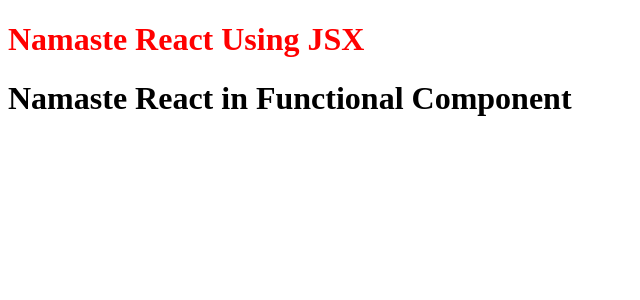
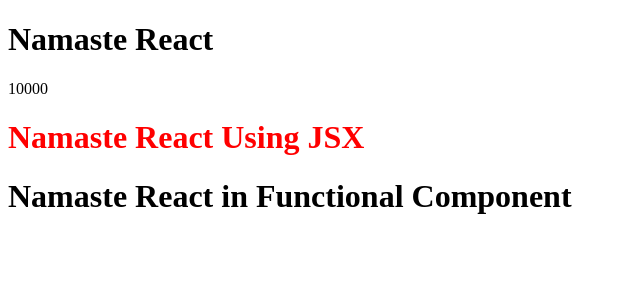
Before and after one commit to shibinshanty/React, a React (Vite) app: page / in a window 1280 px wide. Shown: the top 300 px of the page, without its empty margins (0-640 px from the left). Built offline with nearby package versions, Linux system fonts and the light colour scheme.

Commit message:
adding react elements and varables into function with curly braces

```diff
--- a/App.js
+++ b/App.js
@@ -9,11 +9,21 @@
 const TitleComponent=()=>(
 <h1 id='heading'>Namaste React Using JSX</h1>
 );
+
+// add react element into the functions with curly braces
+const heading=(<h1>Namaste React</h1>)
+
+// add variables into function with curly braces
+const number=10000
+
+
 //React Functional Component
 
 //Component composition
 const HeadingComponent=()=>(
 <div id='top'>
+    {heading}
+    {10000}
 <TitleComponent/>
 <h1 className="heading">Namaste React in Functional Component</h1>
 </div>
```
